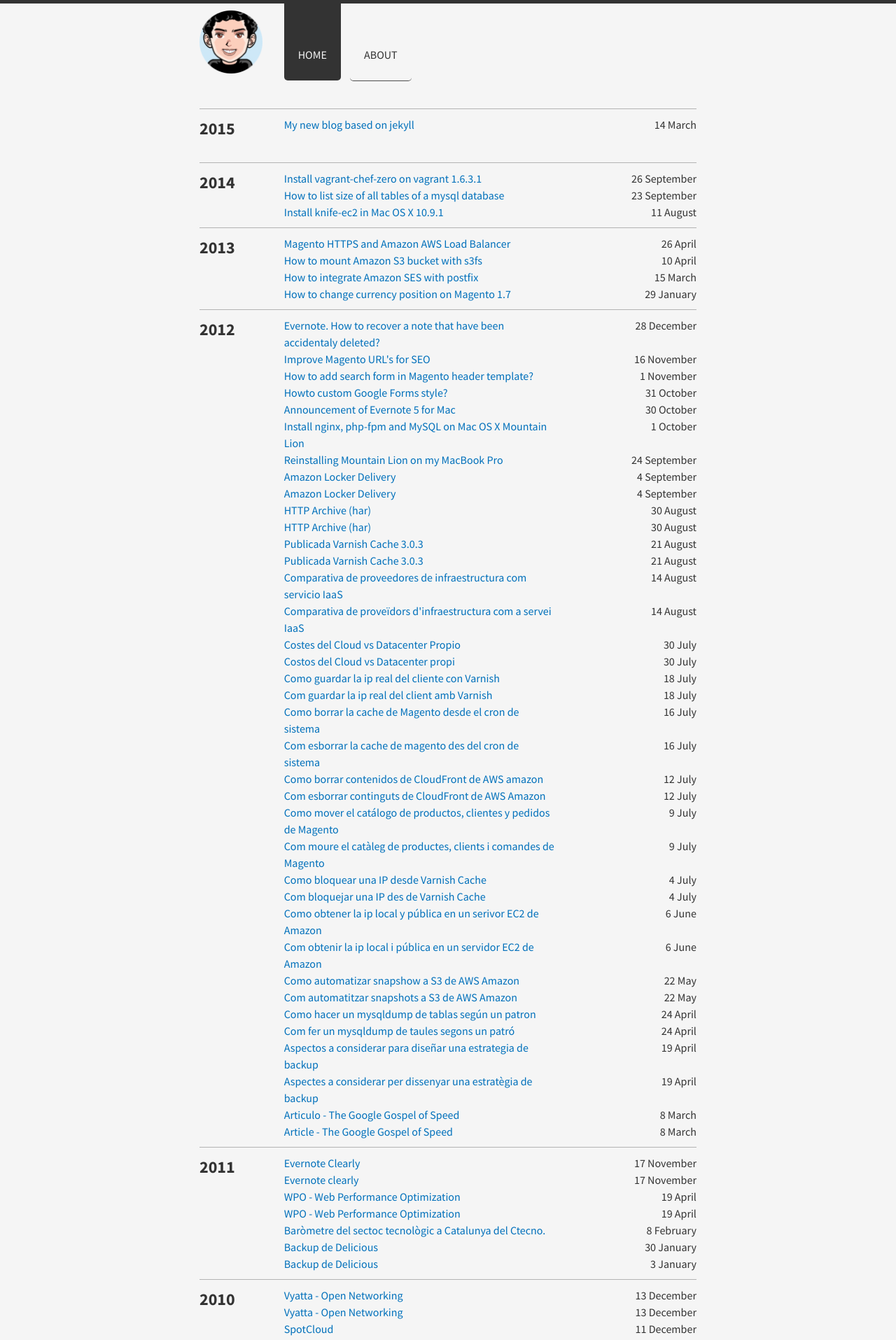
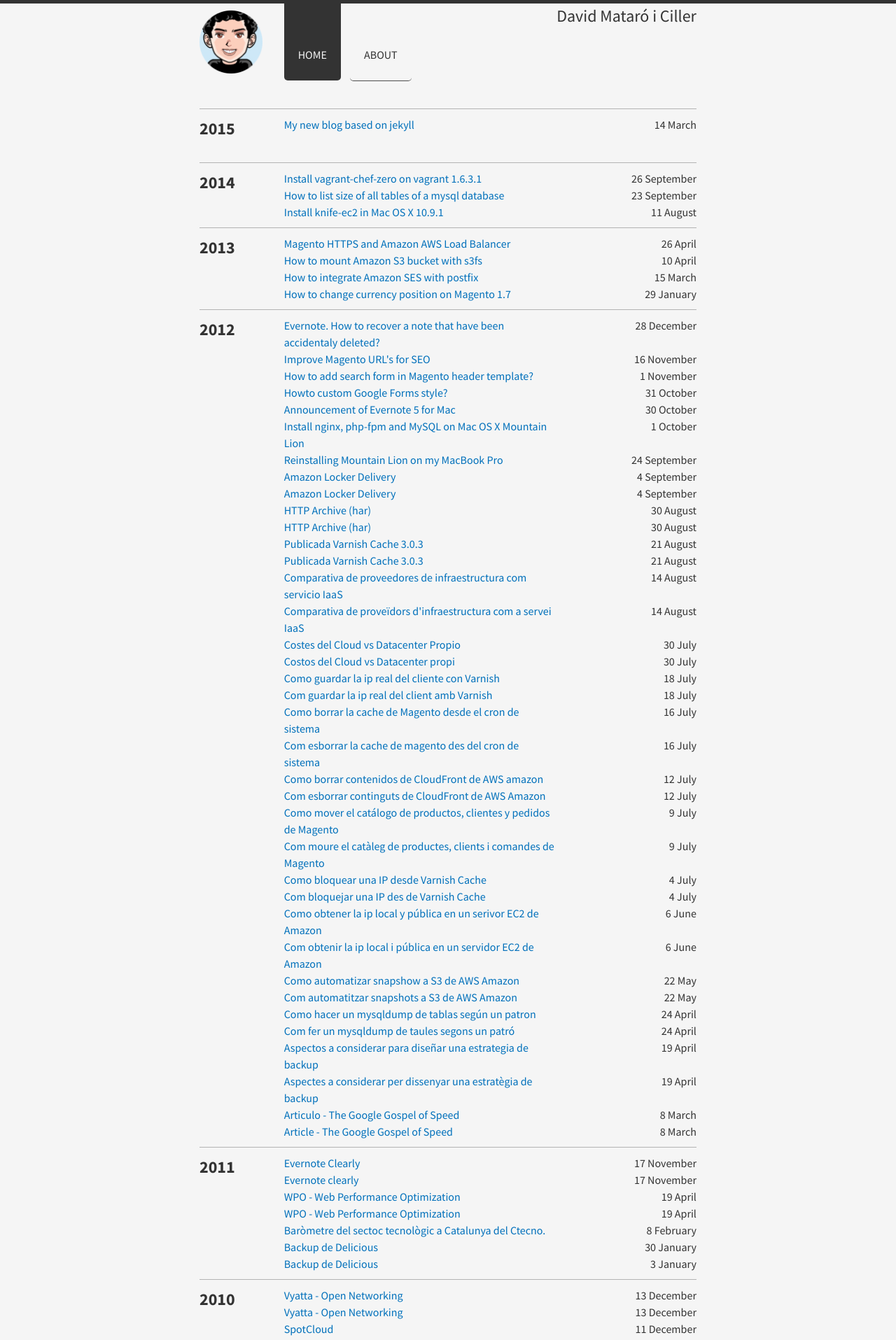
Before and after one commit to davidmataro/davidmataro, a Jekyll site: the page built from index.html, in a window 1280 px wide. Shown: the top 1915 px of the page at 70% size. Built offline with Jekyll 4.4.1, drawn with Linux system fonts in a browser that asks for light colours; nearby versions of some CDN libraries; Markdown is read by kramdown in place of the engine named in the settings.

Commit message:
added blog name in header

```diff
--- a/_includes/navigation.html
+++ b/_includes/navigation.html
@@ -1,4 +1,4 @@
-<nav class="col span_10 top-navbar">
+<nav class="col span_6 top-navbar">
   {% for link in site.data.links %}
   <a href="{{ link.url }}" title="{{ link.title }}"
      {% if page.title == link.title %}class="current-page"{% endif %}>{{ link.title }}</a>
--- a/_layouts/default.html
+++ b/_layouts/default.html
@@ -12,6 +12,11 @@
              style="background-image: url({{site.baseurl}}/public/images/davidmataro.png);"></a>
         </div>
         {% include navigation.html %}
+        <div id='blog-info' class='col span_4'>
+          <div id="blog-name">
+          {{ site.data.brume.name }}
+          </div>
+        </div>
       </header>
 
       {{ content }}
--- a/public/css/main.scss
+++ b/public/css/main.scss
@@ -238,6 +238,11 @@ dl,
     clear: both;
 }
 
+#blog-name {
+  text-align: right;
+  font-size: 1.5rem;
+}
+
 /*============================================================================*/
 #logo {
   display: inline-block;
@@ -280,4 +285,8 @@ dl,
   #logo {
     background-position: center center;
   }
+
+  #blog-name {
+    text-align: center;
+  }
 }
```
